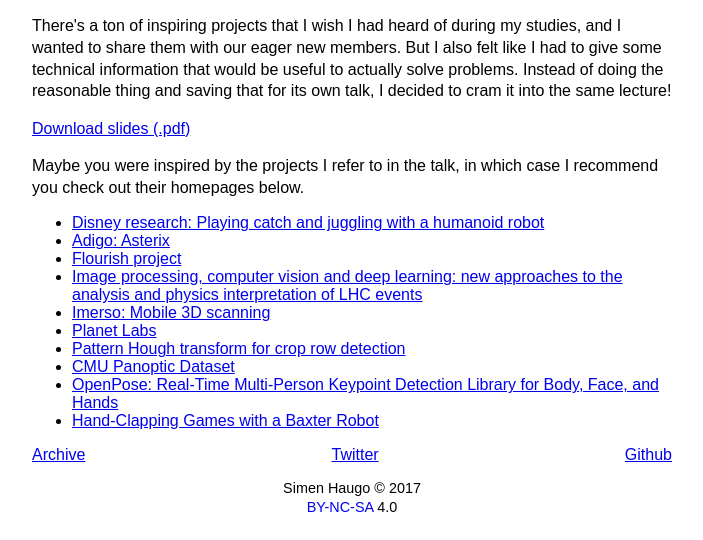
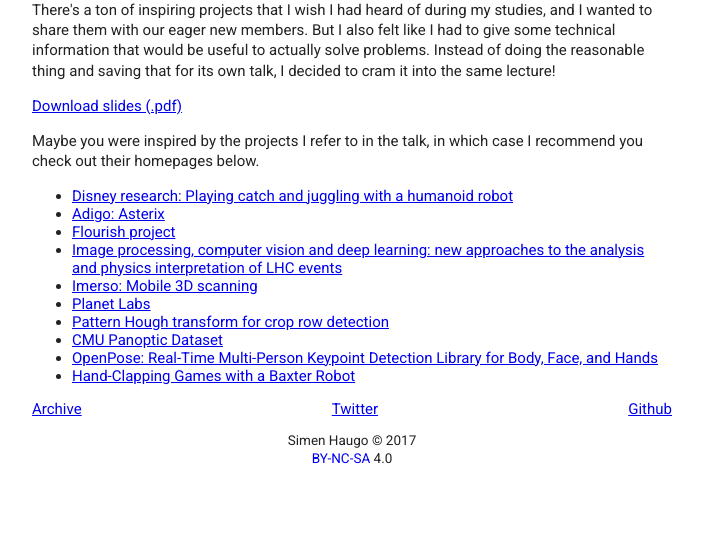
Before and after one commit to lightbits/lightbits.github.io, a PHP site: page /cvtalk17/index.html in a window 1280 px wide. Shown: the part 620-1160 px from the top of the page, without its empty margins (288-991 px from the left). After the commit the page ends 1084 px from the top, so only its background shows below. Run offline with PHP 8.4, Linux system fonts and the light colour scheme.

Commit message:
font size 15, color, roboto

```diff
--- a/style.css
+++ b/style.css
@@ -1,4 +1,5 @@
-body { max-width:640px; margin:0 auto; padding:8px; font-family: arial,sans-serif;}
+@import url('https://fonts.googleapis.com/css?family=Roboto');
+body { max-width:640px; margin:0 auto; padding:8px; font: 15px 'Roboto',arial,sans-serif; color: #222; }
 p { line-height:1.35em; }
 img { max-width:100%; margin:0 auto; display:block; }
 pre,code { font: 13px monospace; background: #FAF8F5; }
```
